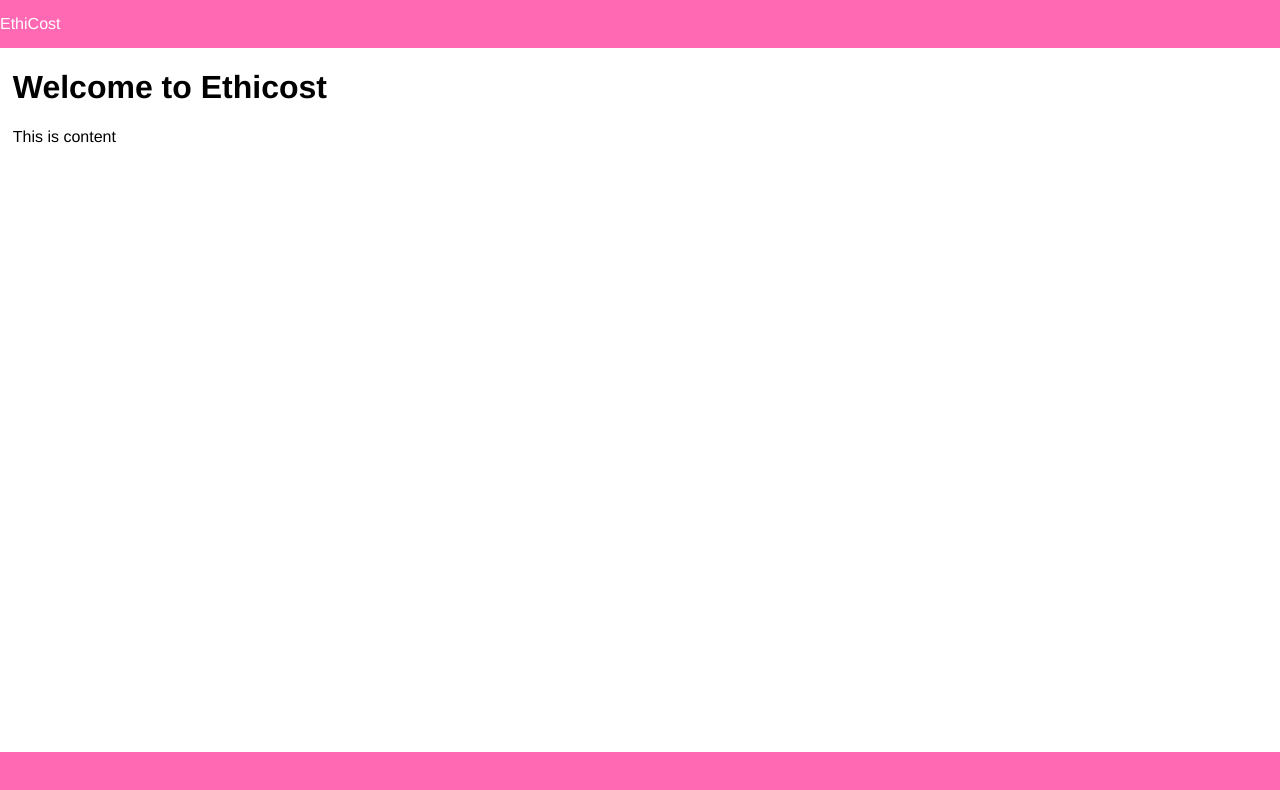
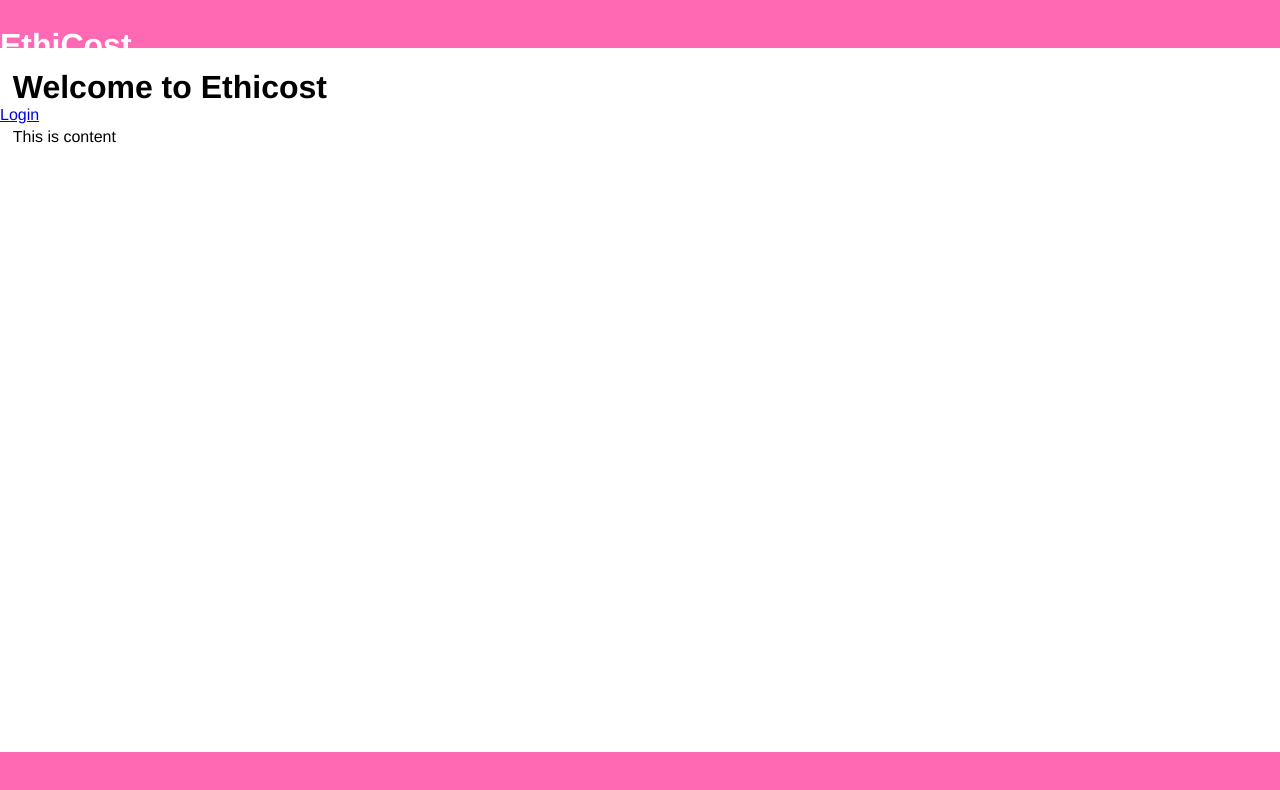
Before and after one commit to just-nick/ethicost-app, a React app: page / in a window 1280 px wide. Shown: the top 790 px of the page. Built offline with nearby package versions, Linux system fonts and the light colour scheme.

Commit message:
Adds login button and redirect to Macquarie login

```diff
--- a/src/app/application.tsx
+++ b/src/app/application.tsx
@@ -7,6 +7,10 @@ import LandingComponent from './landing/landing.component';
 // import SaintChooserComponent from './app/saint/saint-chooser/saint-chooser.component';
 
 class Application extends React.Component<ProviderProps & DispatchProp<any>, {}> {
+    private AUTH_CLIENT_ID: string = 'aqMchxLQ3sldvvKEZxMBmd95lBhnhm4z';
+    private AUTH_STATE: string = 'NSW';
+    private AUTH_URL: string = `https://sandbox.api.macquariebank.io/connect/v1/user-interface/login?client_id=${this.AUTH_CLIENT_ID}&state=${this.AUTH_STATE}`;
+
     constructor(props: ProviderProps & DispatchProp<any>) {
         super(props);
         //this.props.dispatch(SaintActions.find());
@@ -15,7 +19,10 @@ class Application extends React.Component<ProviderProps & DispatchProp<any>, {}>
     render() {
         return (
             <div className="ethicost">
-                <header>EthiCost</header>
+                <header>
+                    <h1>EthiCost</h1>
+                    <a href={this.AUTH_URL}>Login</a>
+                </header>
                 <div className="body">
                     <Provider store={this.props.store}>
                         <BrowserRouter>
```
